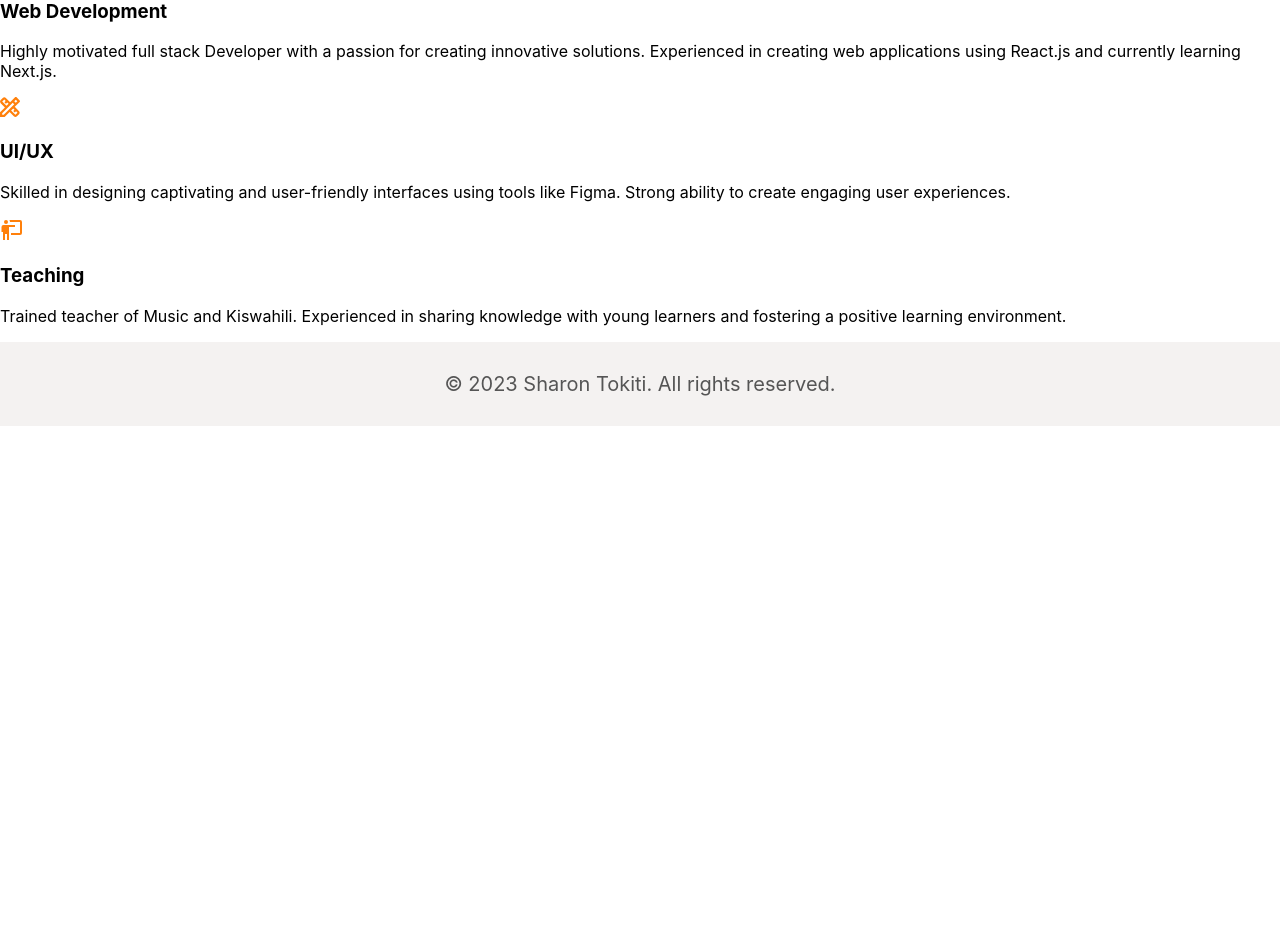
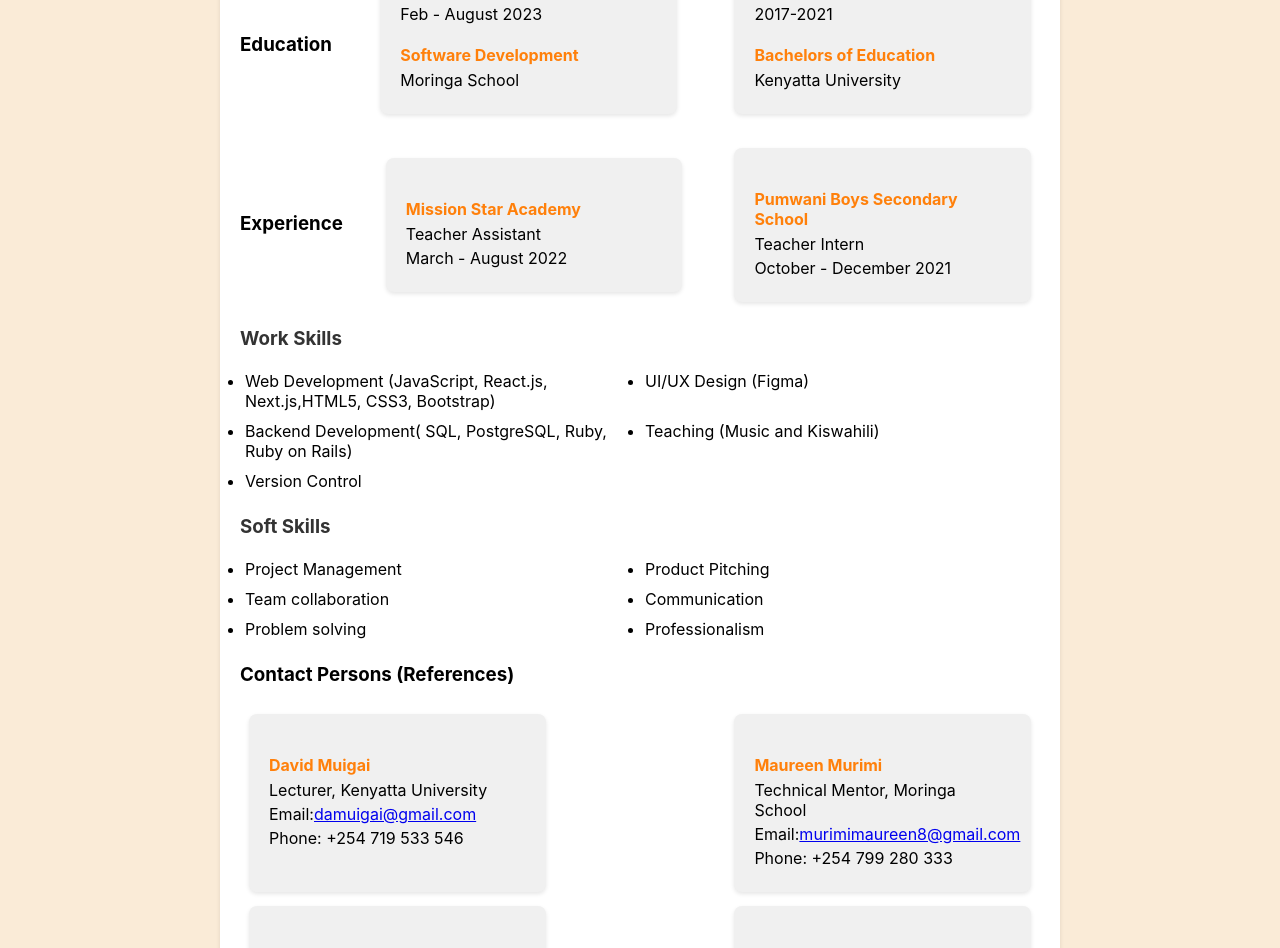
Before and after one commit to mshekerotokiti/sharon-tokiti, a React (Create React App) app: page /resume in a window 1280 px wide. Shown: the part 200-1148 px from the top of the page. Before the commit the page ends 800 px from the top, so only its background shows below. Built offline with nearby package versions, Linux system fonts and the light colour scheme.

Commit message:
Resume page buildup and styling

```diff
--- a/src/App.css
+++ b/src/App.css
@@ -141,7 +141,7 @@ justify-content: flex-end;
   max-width: 300%;
   height: 500px;
   border-radius: 20px;
-
+ margin-top: 25px;
 
 }
 
@@ -180,13 +180,11 @@ justify-content: flex-end;
   justify-content: center;
   align-items: center;
   line-height: 72px;
-  margin-left: 90px;
 }
 
 .card-container {
   display: flex;
   flex-wrap: wrap;
-  /* max-width: 1000px; */
   margin: 0 auto;
   padding: 20px;
   justify-content: center;
@@ -215,3 +213,90 @@ padding-left: 10px;
   gap: 10px;
   white-space: wrap;
 }
+
+/*resume css */
+.resume-container {
+  display: flex;
+  justify-content: center;
+  align-items: center;
+  min-height: 100vh;
+  background-color: antiquewhite;
+}
+
+.resume-card {
+  background-color: #fff;
+  padding: 20px;
+  border-radius: 10px;
+  box-shadow: 0 2px 4px rgba(0, 0, 0, 0.1);
+  max-width: 800px;
+  width: 100%;
+  margin-bottom: 10px;
+  margin-top: 10px;
+}
+
+.resume-education-section {
+  display: flex;
+  flex-wrap: wrap;
+  justify-content: space-between;
+  align-items: center;
+  margin-bottom: 20px;
+}
+
+.resume-work-section {
+  display: flex;
+  flex-wrap: wrap;
+  justify-content: space-between;
+  align-items: center;
+  margin-bottom: 20px;
+}
+
+.resume-list {
+  display: flex;
+  flex-wrap: wrap;
+  justify-content: space-between;
+  list-style: none;
+  padding: 0;
+  margin: 0;
+}
+
+.resume-section h3 {
+  margin-bottom: 10px;
+  color: #333;
+}
+
+.resume-item h4 {
+  color: #FF800B;
+  margin-bottom: 5px;
+}
+.resume-item {
+  width: calc(33.33% - 10px);
+  margin: 9px;
+  margin-bottom: 5px;
+  padding: 20px;
+  background-color: #f0f0f0;
+  border-radius: 8px;
+  box-shadow: 0 2px 4px rgba(0, 0, 0, 0.1);
+}
+
+.resume-item p {
+  margin: 4px 0;
+}
+
+.resume-section ul {
+  list-style-type:disc;
+  padding-left: 0;
+  display: flex;
+  flex-wrap: wrap;
+}
+
+.resume-section ul li {
+  flex-basis: calc(50% - 10px);
+  margin: 5px;
+}
+
+/* Media Query for Responsive Design */
+@media (max-width: 768px) {
+  .resume-card {
+    padding: 10px;
+  }
+}
--- a/src/components/Resume.jsx
+++ b/src/components/Resume.jsx
@@ -1,40 +1,99 @@
 import React from 'react';
-import codeImage from '../icons/code.svg';
-import designImage from '../icons/design.svg';
-import teacherImage from '../icons/teacher.svg';
 
 const Resume = () => {
   return (
     <div className="resume-container">
-      <div className="resume-section">
+      <div className="resume-card">
         <h2>My Resume</h2>
-        <div className="resume-item">
-          <img src={codeImage} alt="Code Icon" />
-          <div className="resume-details">
-            <h3>Web Development</h3>
-            <p>
-              Highly motivated full stack Developer with a passion for creating innovative solutions. Experienced in creating web applications using React.js and currently learning Next.js.
-            </p>
+
+        {/* Education Section */}
+        <div className="resume-education-section">
+          <h3>Education</h3>
+          <div className="resume-item">
+            <p>Feb - August 2023</p>
+            <h4> Software Development</h4>
+            <p>Moringa School</p>
+          </div>
+
+          <div className="resume-item">
+            <p>2017-2021</p>
+            <h4> Bachelors of Education</h4>
+            <p> Kenyatta University</p>
           </div>
         </div>
-        <div className="resume-item">
-          <img src={designImage} alt="Design Icon" />
-          <div className="resume-details">
-            <h3>UI/UX</h3>
-            <p>
-              Skilled in designing captivating and user-friendly interfaces using tools like Figma. Strong ability to create engaging user experiences.
-            </p>
+
+        {/* Work Experience Section */}
+        <div className="resume-work-section">
+          <h3>Experience</h3>
+          <div className="resume-item">
+            <h4>Mission Star Academy</h4>
+            <p>Teacher Assistant</p>
+            <p>March - August 2022</p>
+          </div>
+
+          <div className="resume-item">
+            <h4>Pumwani Boys Secondary School</h4>
+            <p>Teacher Intern</p>
+            <p>October - December 2021</p>
           </div>
         </div>
-        <div className="resume-item">
-          <img src={teacherImage} alt="Teaching Icon" />
-          <div className="resume-details">
-            <h3>Teaching</h3>
-            <p>
-              Trained teacher of Music and Kiswahili. Experienced in sharing knowledge with young learners and fostering a positive learning environment.
-            </p>
-          </div>
+
+        {/* Skills Section */}
+        <div className="resume-section">
+          <h3>Work Skills</h3>
+          <ul>
+            <li>Web Development (JavaScript, React.js, Next.js,HTML5, CSS3, Bootstrap)</li>
+            <li>UI/UX Design (Figma)</li>
+            <li>Backend Development( SQL, PostgreSQL, Ruby, Ruby on Rails)</li>
+            <li>Teaching (Music and Kiswahili)</li>
+            <li>Version Control</li>
+          </ul>
         </div>
+
+        <div className="resume-section">
+          <h3>Soft Skills</h3>
+          <ul>
+            <li>Project Management</li>
+            <li>Product Pitching</li>
+            <li>Team collaboration</li>
+            <li>Communication</li>
+            <li>Problem solving</li>
+            <li>Professionalism</li>
+          </ul>
+        </div>
+         {/* contact Section */}
+        <div className='resume-contact-section'>
+          <h3>Contact Persons (References)</h3>
+          <ul className='resume-list'>
+            <li className='resume-item'>
+              <h4>David Muigai</h4>
+              <p>Lecturer, Kenyatta University</p>
+              <p> Email:<a href="mailto:damuigai@gmail.com">damuigai@gmail.com</a></p>
+              <p>Phone: +254 719 533 546</p>
+            </li>
+
+            <li className='resume-item'>
+            <h4>Maureen Murimi</h4>
+              <p>Technical Mentor, Moringa School</p>
+              <p> Email:<a href="mailto:murimimaureen8@gmail.com">murimimaureen8@gmail.com</a></p>
+              <p>Phone: +254 799 280 333</p>
+            </li>
+
+            <li className='resume-item'>
+            <h4>Regina Mwanyumba</h4>
+              <p>Director, Mission Star Academy</p>
+              <p> Email:<a href="mailto:mwanyumbaregina@gmail.com">mwanyumbaregina@gmail.com</a></p>
+              <p>Phone: +254 705 956 723</p>
+            </li>
+
+            <li className='resume-item'>
+            <h4> Mr Mwangi</h4>
+              <p>Principal, Pumwani Boys Secondary School</p>
+              <p>Phone: +254 724 046 623</p>
+            </li>
+          </ul>
+        </div>
+
       </div>
     </div>
   );
```
